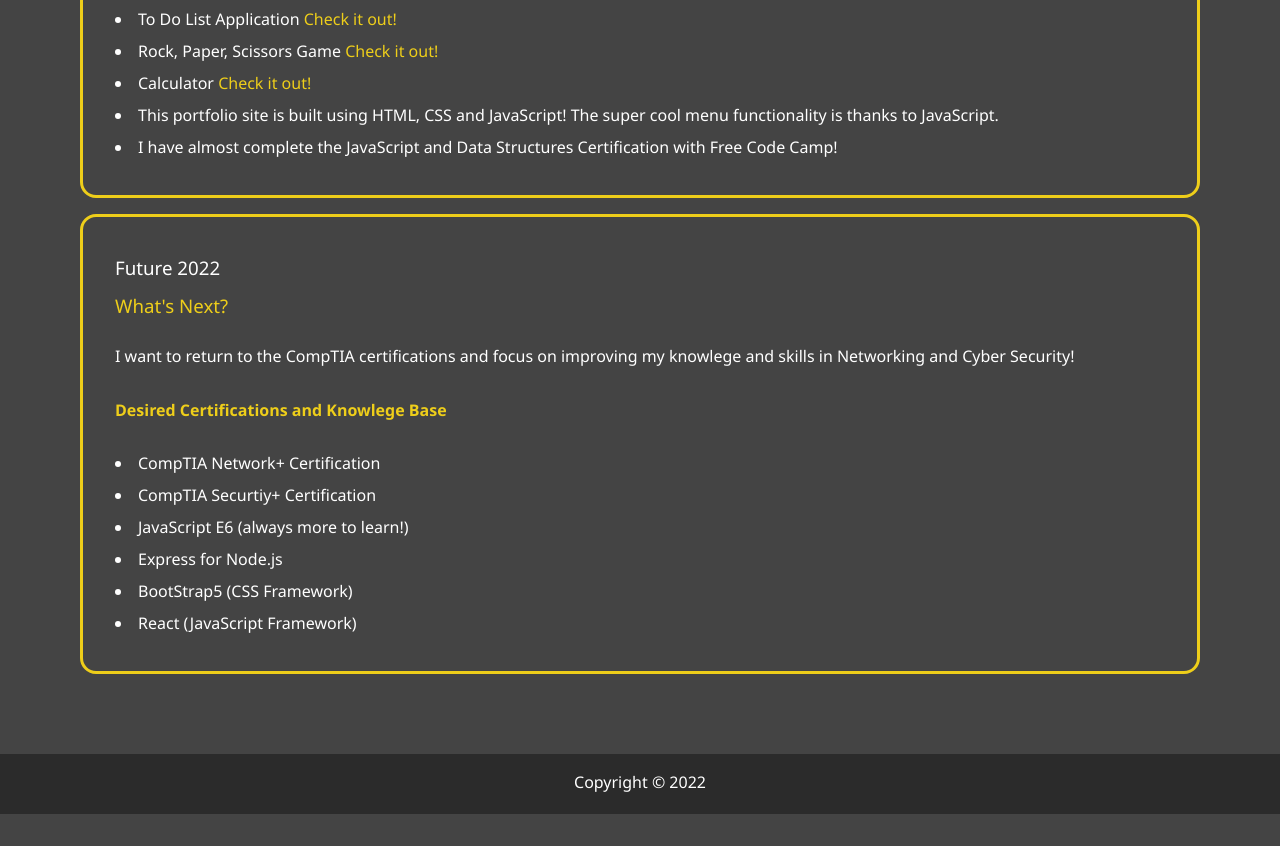
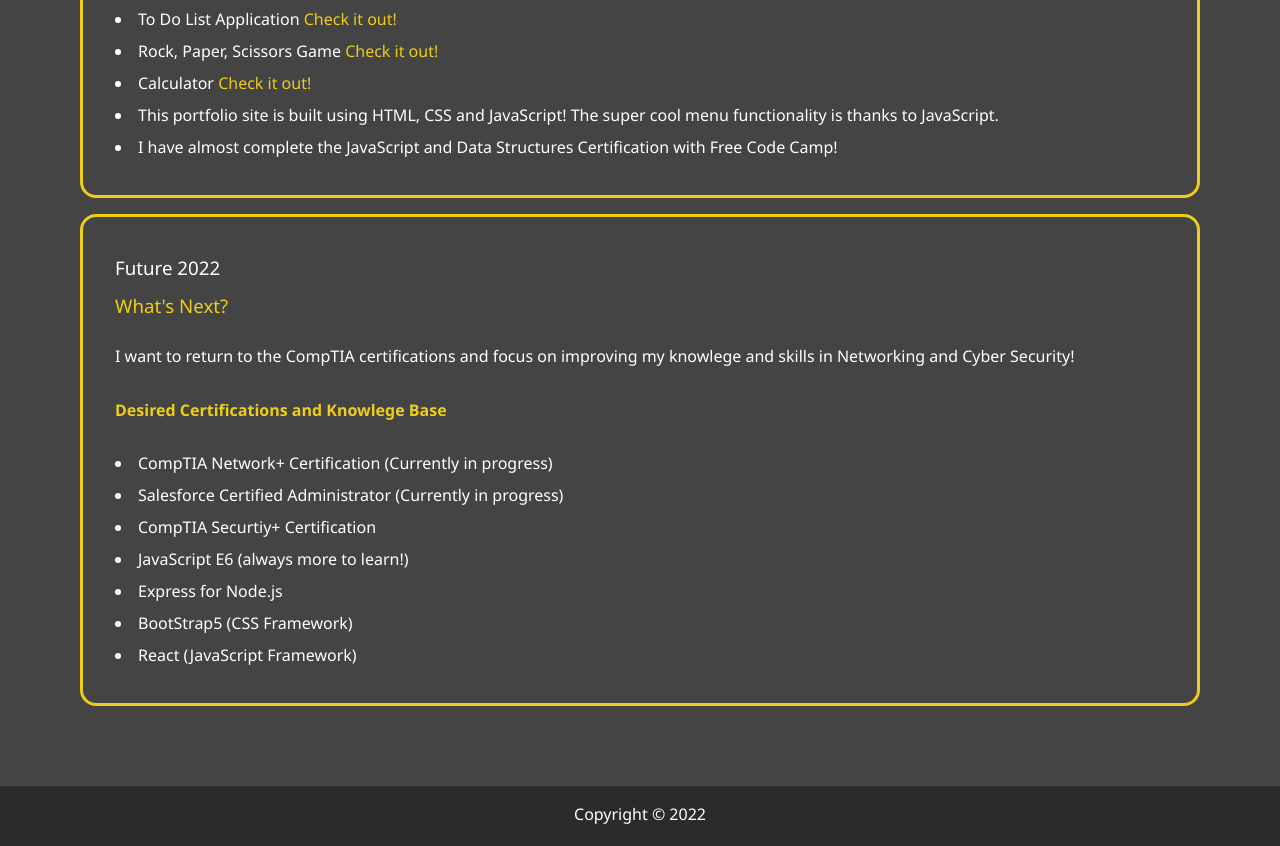
Before and after one commit to BenConner87/Ben_Website, a website: page dist/tech.html in a window 1280 px wide. Shown: the part 2223-3069 px from the top of the page. Before the commit the page ends 3037 px from the top, so only its background shows below. Drawn offline with Linux system fonts and the light colour scheme.

Commit message:
future plan update

```diff
--- a/dist/tech.html
+++ b/dist/tech.html
@@ -109,7 +109,8 @@
             <h3 class="text-secondary">What's Next?</h3>
             <p>I want to return to the CompTIA certifications and focus on improving my knowlege and skills in Networking and Cyber Security!</p>
             <h4 class="text-secondary">Desired Certifications and Knowlege Base</h4>
-            <li>CompTIA Network+ Certification</li>
+            <li>CompTIA Network+ Certification (Currently in progress)</li>
+            <li>Salesforce Certified Administrator (Currently in progress)</li>
             <li>CompTIA Securtiy+ Certification</li>
             <li>JavaScript E6 (always more to learn!)</li>
             <li>Express for Node.js</li>
```
